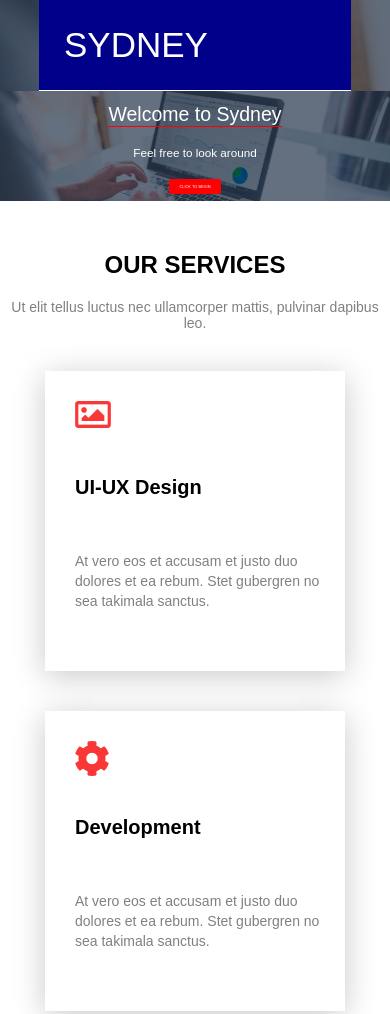
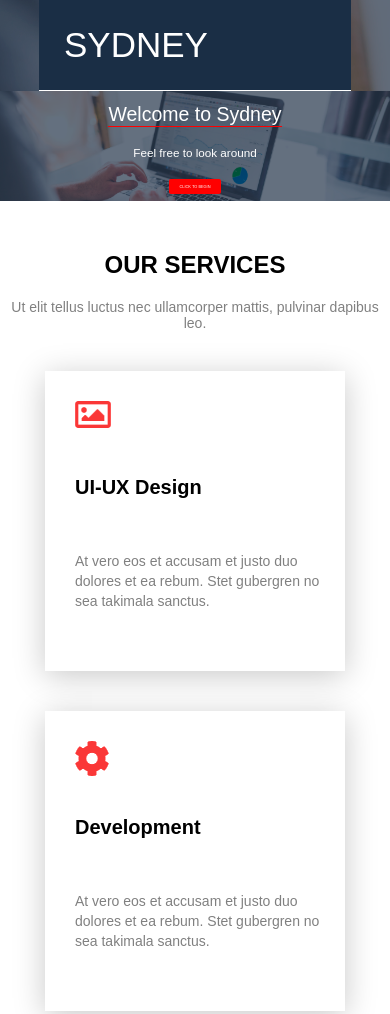
Before and after one commit to ssc-gerardo/primera_practica_css_html, a plain HTML site: page index.html in a window 390 px wide. Shown: the top 1014 px of the page. Drawn offline with Linux system fonts and the light colour scheme.

Commit message:
[ADD] modificacion 5 'index.html, css, style.css' :octocat:

```diff
--- a/css/style.css
+++ b/css/style.css
@@ -110,7 +110,7 @@ body{
         justify-content:space-between;
     }
     .nav_style{
-        background-color: darkblue;
+        background-color: #1a2e45;
         display:flex;
         justify-content:space-between;
         align-items: flex-start;
```
